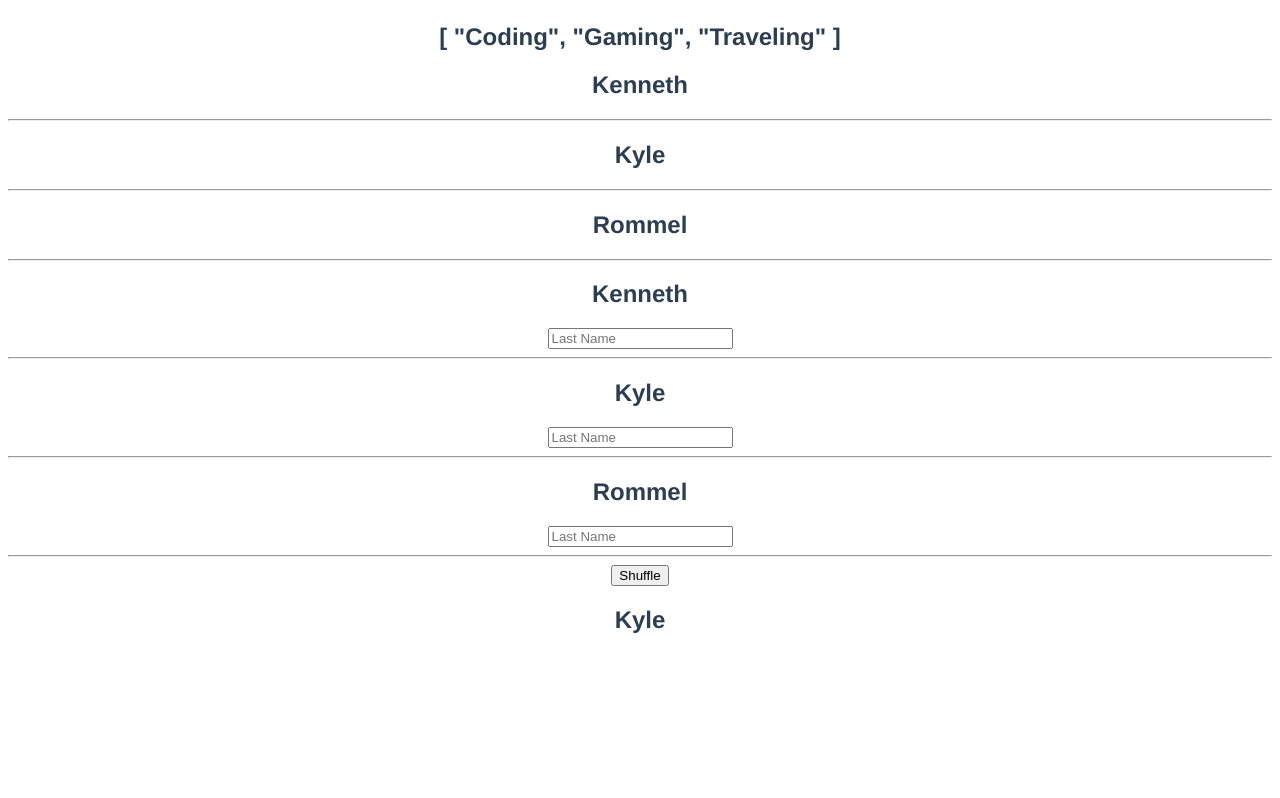
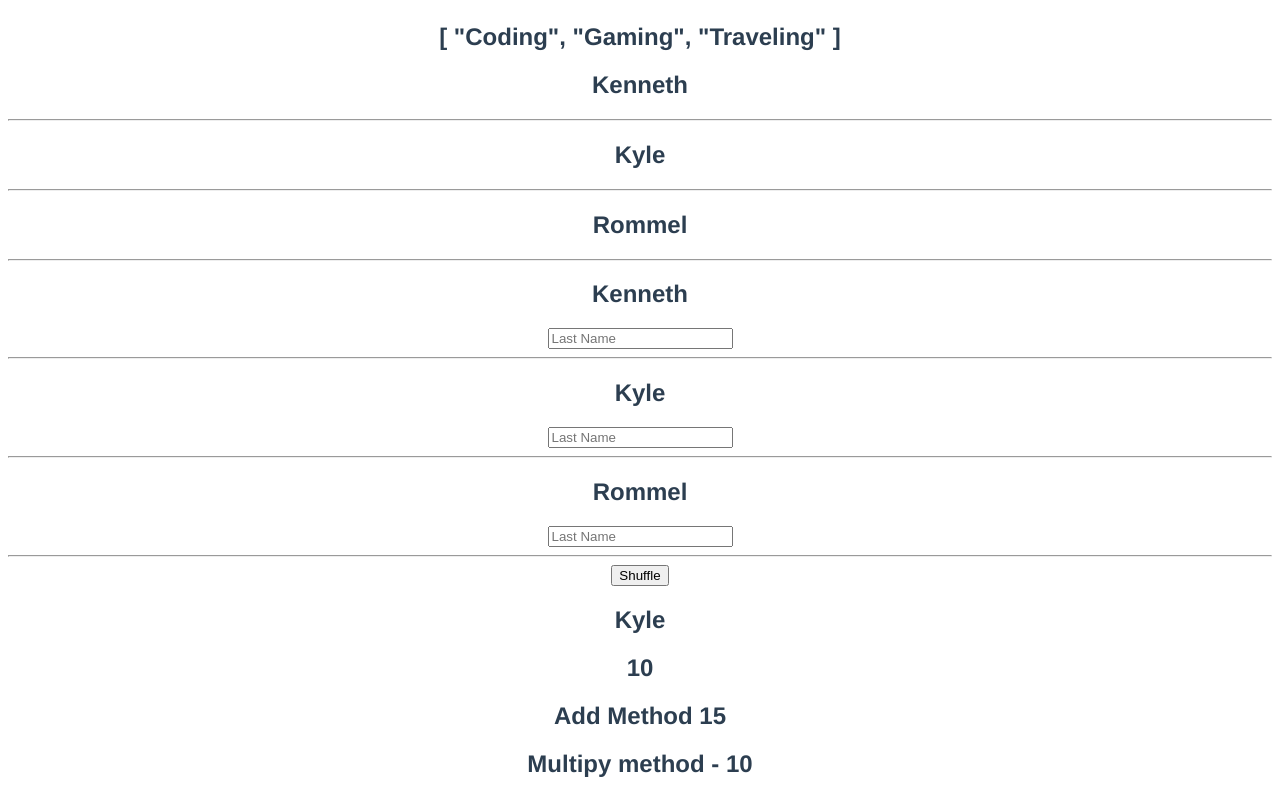
Before and after one commit to RommelAgasa/learn_vue_js, a Vue app: page / in a window 1280 px wide. Shown: the part 2367-3165 px from the top of the page. Before the commit the page ends 3021 px from the top, so only its background shows below. Built offline with nearby package versions, Linux system fonts and the light colour scheme.

Commit message:
- methods

```diff
--- a/src/App.vue
+++ b/src/App.vue
@@ -55,16 +55,20 @@
 
 
   <ListRenderingView></ListRenderingView>
+  <Methods></Methods>
 
 </template>
 
 <script>
 import ListRenderingView from './components/ListRendering.vue';
+import Methods from './components/LearnMethods.vue';
+
 
 export default {
   name: 'App',
   components: {
-    ListRenderingView
+    ListRenderingView,
+    Methods
   },
   data(){
     const obj = {
--- /dev/null
+++ b/src/components/LearnMethods.vue
@@ -0,0 +1,45 @@
+<!-- Methods -->
+
+<template>
+
+    <h2>{{ 2 + 3 + 5 }}</h2>
+
+    <h2>Add Method {{ add(2, 3, 5, 1, 4) }}</h2>
+    <h2>Multipy method - {{ multipy(baseValue) }}</h2>
+
+</template>
+
+
+<script>
+
+
+export default {
+    name: 'LearnMethods',
+    data(){
+        return {
+            baseMultiplier: 5,
+            baseValue: 2
+        }
+    },
+    methods: {
+        add(a, b, c, d, e){
+            return a + b + c + d + e
+        },
+        multipy(num) {
+            return num * this.baseMultiplier;
+        }
+    }
+}
+
+</script>
+
+<style>
+#learn-methods{
+    font-family: Avenir, Helvetica, Arial, sans-serif;
+    -webkit-font-smoothing: antialiased;
+    -moz-osx-font-smoothing: grayscale;
+    text-align: center;
+    color: #2c3e50;
+    margin-top: 60px;
+}
+</style>
```
